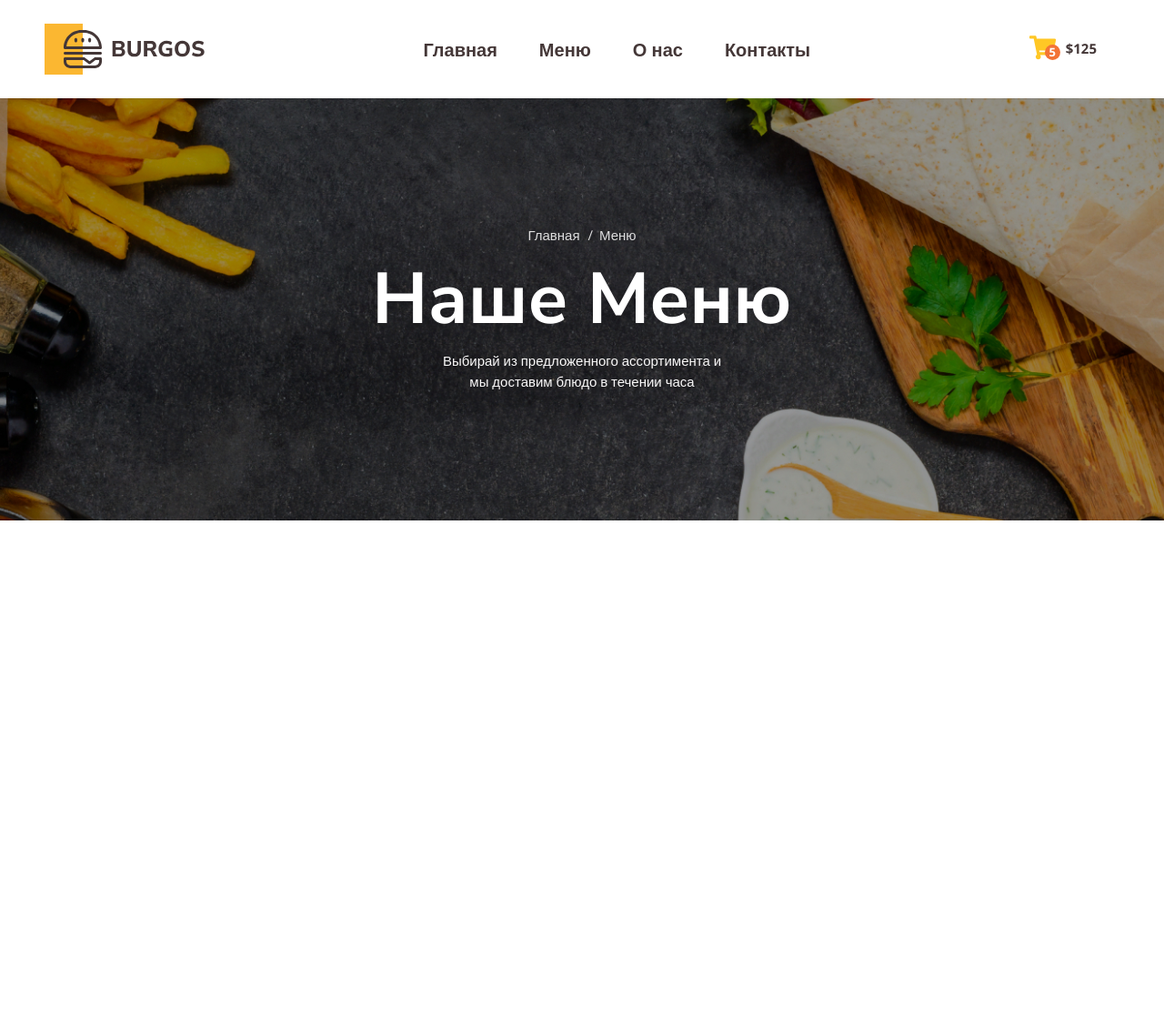
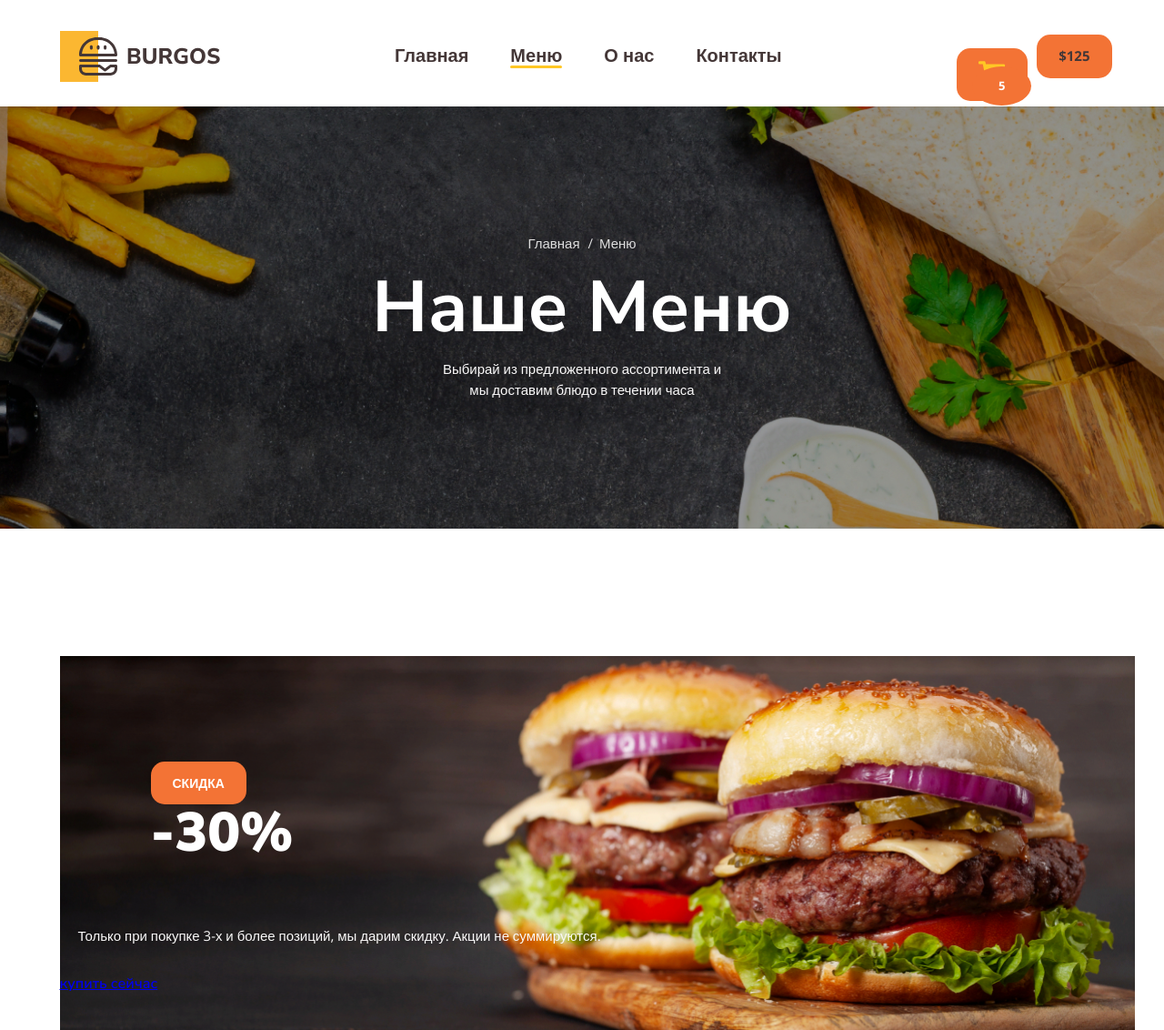
Before and after one commit to GoldenMaksimus133/Module01-burger, a plain HTML site: page index.html in a window 1280 px wide. Shown: the whole page at 91% size. Before the commit the page ends 800 px from the top, so only its background shows below. Drawn offline with nearby package versions, Linux system fonts and the light colour scheme; files that its build step writes are made by us from their sources.

Commit message:
add files

```diff
--- a/index.html
+++ b/index.html
@@ -19,8 +19,8 @@
             <a href="#" class="header-logo"></a>
             <nav>
                 <ul class="header-nav">
-                    <li><a href="#" class="active">Главная</a></li>
-                    <li><a href="#">Меню</a></li>
+                    <li><a href="#">Главная</a></li>
+                    <li><a href="#"class="active" >Меню</a></li>
                     <li><a href="#">О нас</a></li>
                     <li><a href="#">Контакты</a></li>
                 </ul>
@@ -42,10 +42,28 @@
                 <li><a href="#">Меню</a></li>
             </ul>
             <h1 class="titel">Наше Меню</h1>
-            <p class="description">Выбирай из предложенного ассортимента и мы
-                доставим блюдо в течении часа</p>
+            <p class="description">Выбирай из предложенного ассортимента
+                и мы доставим блюдо в течении часа</p>
         </div>
     </div>
+    <main>
+        <div class=" banner">
+            <div class="container">
+                <div class="banner-box">
+                    <h2 class="banner-titel">
+                        <span>СКИДКА</span>
+                        <br>
+                        -30%
+                    </h2>
+                    <p class="banner-text">Только при покупке 3-х и более позиций, мы дарим скидку. Акции не суммируются.
+                    </p>
+                    <a href="#" class="banner-link">купить сейчас</a>
+                </div>
+
+            </div>
+
+        </div>
+    </main>
 
 </body>
 </html>
--- a/styles/main.css
+++ b/styles/main.css
@@ -8,6 +8,9 @@ body{
         padding-left: 15px;
         padding-right: 15px;
     }
+    header{
+        border=bottom: 1px solid #DEDEDE;
+    }
     .header{
         font-family: 'Open Sans', sans-serif;
         display: flex;
@@ -15,6 +18,7 @@ body{
         justify-content: space-between;
         padding-top: 26px;
         padding-right: 25px;
+        margin-bottom: 26px;
     }
     .header-logo{
         background-image: url(../images/logo.svg);
@@ -39,8 +43,11 @@ body{
     }
     .header-nav a.active::after{
         background: #FFC725;
-
-    }.header-nav a.::after{
+    }
+    .header-nav a:hover{
+        color: #FFC725;
+    }
+    .header-nav a::after{
         border-radius: 1.5px;
         content: '';
         background: transparent;
@@ -55,6 +62,7 @@ body{
         border: none;
         padding: 0;
         gap: 10px;
+        cursor: pointer;
     }
     .button-text{
         color: #443737;
@@ -85,7 +93,7 @@ body{
         background-size: cover;
         padding: 142px 0;
         background-position: center center;
-        margin-top: 26px;
+        margin-bottom: 140px;
     }
     .breadcrumbs{
         padding-left: 0;
@@ -101,11 +109,21 @@ body{
         font-family: 'Open Sans', sans-serif;
         text-decoration: none;
     }
+    .breadcrumbs a:hover{
+        color: #FFC725;
+
+    }
     .breadcrumbs a::before{
         content: '/';
         position: relative;
         left: -7px;
+        pointer-events: none;
     }
+    .breadcrumbs a:hover::before{
+        color:#DEDEDE;
+
+    }
+
     .breadcrumbs li:first-child a::before{
         display: none;
 
@@ -123,6 +141,43 @@ body{
         color: #FAF9F9;
         max-width: 320px;
         margin: 0 auto;
+    }
+    .container{
+        margin-top: 7px;
+        padding-left: 48px;
+
+    }
+
+   .banner-box{
+    background-image: url(../images/banner.jpg);
+    padding: 41px 0;
+    background-size: cover;
+    background-position: center center;
+   }
+   .banner-titel {
+    font-weight: 900;
+    font-size: 60px;
+    color:#FFFFFF;
+    font-family: 'Nunito Sans', sans-serif;
+    margin-left: 100px;
+   }
+   span{
+    color: #FFFFFF;
+    font-family: 'Open Sans', sans-serif;
+    font-weight: 600;
+    font-size: 14px;
+    border-radius: 15px;
+    background-color: #F37335;
+    padding: 1em 24px;
+    top: 20px;
+
+   }
+  .banner-text{
+    font-weight: 400;
+    font-size: 15px;
+    font-family: 'Open Sans', sans-serif;
+    color: #FAF9F9;
+    padding: 20px;
 
 
-    }
+  }
```
Also changed, not shown: images/banner.jpg (added), 1 other file.
